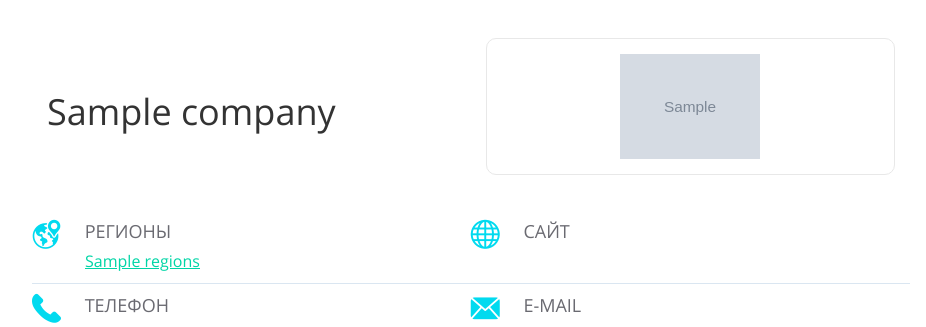
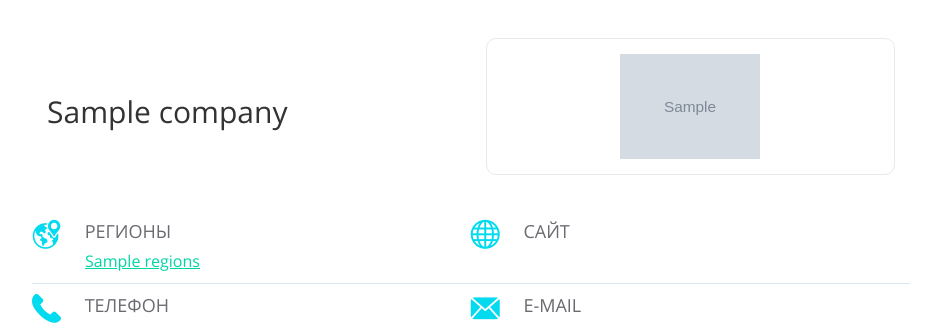
Before and after one commit to CChuckNorris/budua, a PHP site: template frontend/views/main/company.php in a window 1280 px wide. Shown: the part 69-396 px from the top of the page, without its empty margins (23-949 px from the left). Run offline with PHP 8.4, Linux system fonts and the light colour scheme; the template is opened without the code that fills it: most values are stand-ins (such as "Sample title", 1, 10 or a date in 2020); grey boxes marked "Sample" are stand-in pictures; data that the repository does not hold is empty; some libraries are stand-ins or nearby versions; some web fonts are replaced.

Commit message:
- tag changes

```diff
--- a/frontend/views/main/company-partials/_head_info.php
+++ b/frontend/views/main/company-partials/_head_info.php
@@ -5,7 +5,7 @@
 ?>
 <div class="row middle-xs center-xs start-md">
     <div class="col-xs-12 col-md-6 align-left md-align-center">
-        <div class="section-title large pink-lined"><h1><?= $company->getName(); ?></h1></div>
+        <div class="section-title large pink-lined"><h2><?= $company->getName(); ?></h2></div>
     </div>
     <div class="col-xs-12 col-md-6">
         <div class="company-logo">
```
